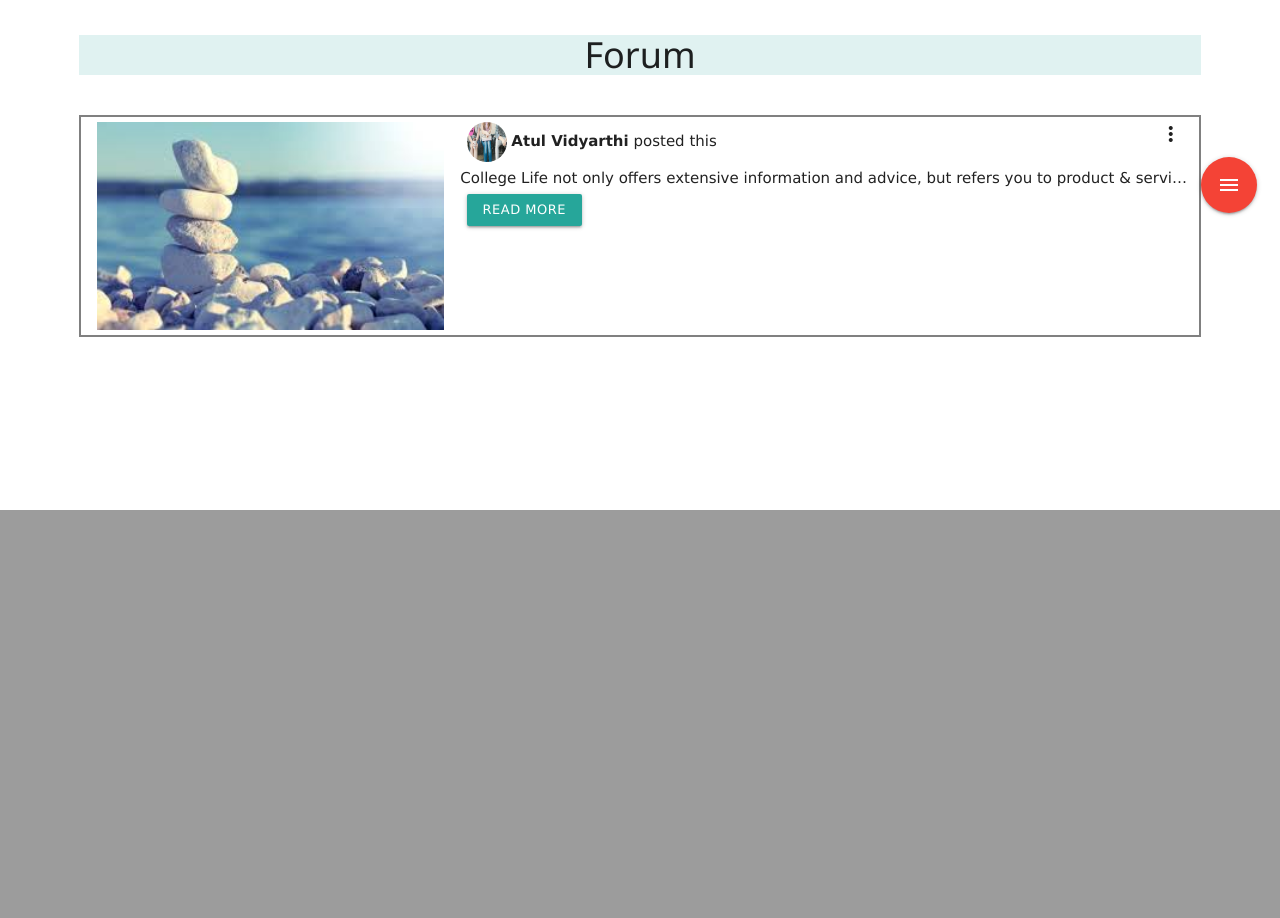
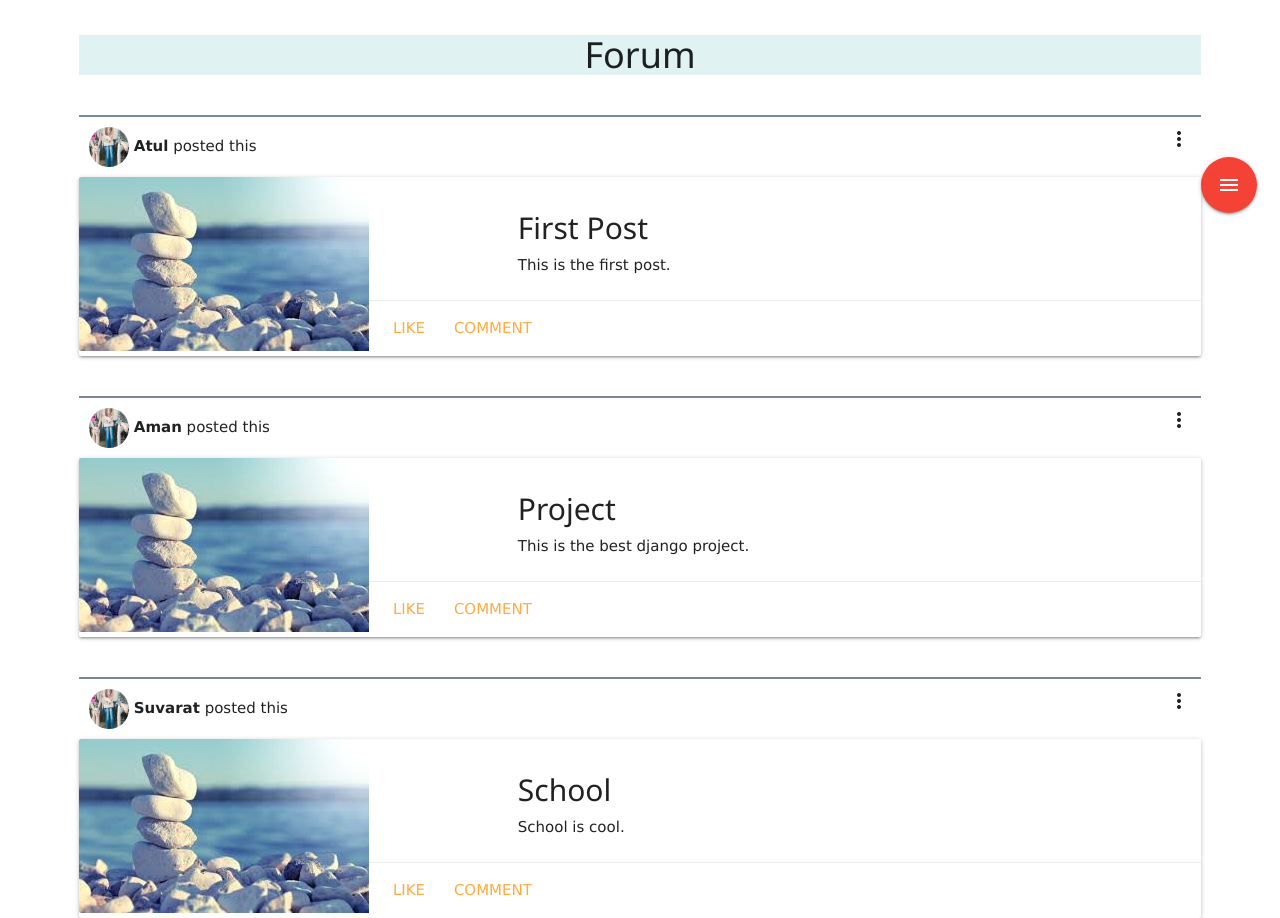
Before and after one commit to amanpro30/digital_college, a Django app: page /club/ in a window 1280 px wide. Shown: the part 564-1482 px from the top of the page. Before the commit the page ends 1074 px from the top, so only its background shows below. Run offline with Django 3.2, Linux system fonts and the light colour scheme; data comes from the database, SQL or seed files in the repository; both versions use the stored data as it was after the commit; some web fonts are replaced.

Commit message:
integrated the Post database to the club forum

```diff
--- a/digital_college/clubs/models.py
+++ b/digital_college/clubs/models.py
@@ -19,8 +19,8 @@ class Images(models.Model):
     image = models.ImageField(blank=True, null=True, upload_to='profile_pics')
 
     def __str__(self):
-        post = Post.objects.get(pk=self.postId)
-        return post
+
+        return self.postId.subject
 
 
 class Comment(models.Model):
@@ -51,4 +51,4 @@ class Like(models.Model):
         unique_together = ["postId", "userId"]
 
     def __str__(self):
-        return self.userId
+        return self.userId.user.username
--- a/digital_college/clubs/views.py
+++ b/digital_college/clubs/views.py
@@ -1,11 +1,12 @@
 from django.shortcuts import render
-from .models import Post, Images
+from clubs.models import Post, Images
 from .form import PostForm, ImageForm
 
 
 def home(request):
-    data = Post.objects.all()
-    return render(request, 'clubs/club_forum.html', {'data': data})
+    posts = Post.objects.all()
+    images = Images.objects.all()
+    return render(request, 'clubs/club_forum.html', {'posts': posts, 'images': images})
 
 
 def contacts(request):
--- a/digital_college/templates/clubs/club_forum.html
+++ b/digital_college/templates/clubs/club_forum.html
@@ -3,30 +3,39 @@
 {% block content %}
 
     <div class="center-align teal lighten-5" style="margin-bottom:40px;">
-            <h1 >Forum</h1>
+        <h1>Forum</h1>
     </div>
+    {% for post in posts %}
+        <div class="col s12 m7" style="border-top:2px solid lightslategrey;margin-bottom:40px;">
+            <div style="margin:10px;">
+                        <img class="circle left-align" src="/media/club_images/image1.jpg"
+                             style="height:40px;width:40px;">
+                        <span style="font-weight: bold;">{{ post.userId.user.username|title }}</span>&nbsp;<span>posted this</span>
+                        <a class='dropdown-trigger right' data-target='dropdown1'><i
+                                class="material-icons">more_vert</i></a>
+                        <ul id='dropdown1' class='dropdown-content'>
+                            <li><a href="#report">Report</a></li>
+                        </ul>
+                    </div>
+            <div class="card horizontal">
+                <div class="card-image hide-on-med-and-down">
+                    <img src="/media/club_images/club_default.jpg">
+                </div>
+                <div class="card-stacked">
 
-    <div class="row" style="background-color:white!important;border:2px solid grey;padding: 5px;">
-        <img class="col s4" src="/media/club_images/club_default.jpg" style="object-fit:fill !important;">
-        <div class="col s8">
-            <img class="circle left-align" src="/media/club_images/image1.jpg" style="height:40px;width:40px;">
-            <span style="font-weight: bold;">Atul Vidyarthi</span>&nbsp;<span>posted this</span>
-            <a class='dropdown-trigger right' data-target='dropdown1'><i class="material-icons">more_vert</i></a>
-            <ul id='dropdown1' class='dropdown-content'>
-                <li><a href="#report">Report</a></li>
-            </ul>
-        </div>
-        <div id="readMore" class="col s8 truncate" style="padding:5px;">
-            College Life not only offers extensive information and advice, but refers you to product & service deals for
-            every aspect your studies.I have an item "gallery" with the name of the item above the image. I am loading
-            all information from an xml file so I need the strings to be modified dynamically at twoWe hope you have
-            enjoyed using Materialize and if you feel like it has helped you out and want to support the team you can
-            help us by donating.
-        </div>
-        <div class="col s8 footer">
-            <button id="btn-read" class="waves-effect waves-light btn-small" onclick="expandText();">Read More</button>
+                    <div class="card-content container">
+                        <img class="responsive-img hide-on-large-only" src="/media/club_images/image2.jpg"
+                         style="object-fit:fill !important;">
+                        <h2 class="header">{{ post.subject }}</h2>
+                        <p>{{ post.content }}</p>
+                    </div>
+                    <div class="card-action">
+                        <a href="#">Like</a>
+                        <a href="#">Comment</a>
+                    </div>
+                </div>
+            </div>
         </div>
 
-    </div>
-
+    {% endfor %}
 {% endblock %}
```
Also changed, not shown: digital_college/db.sqlite3.
